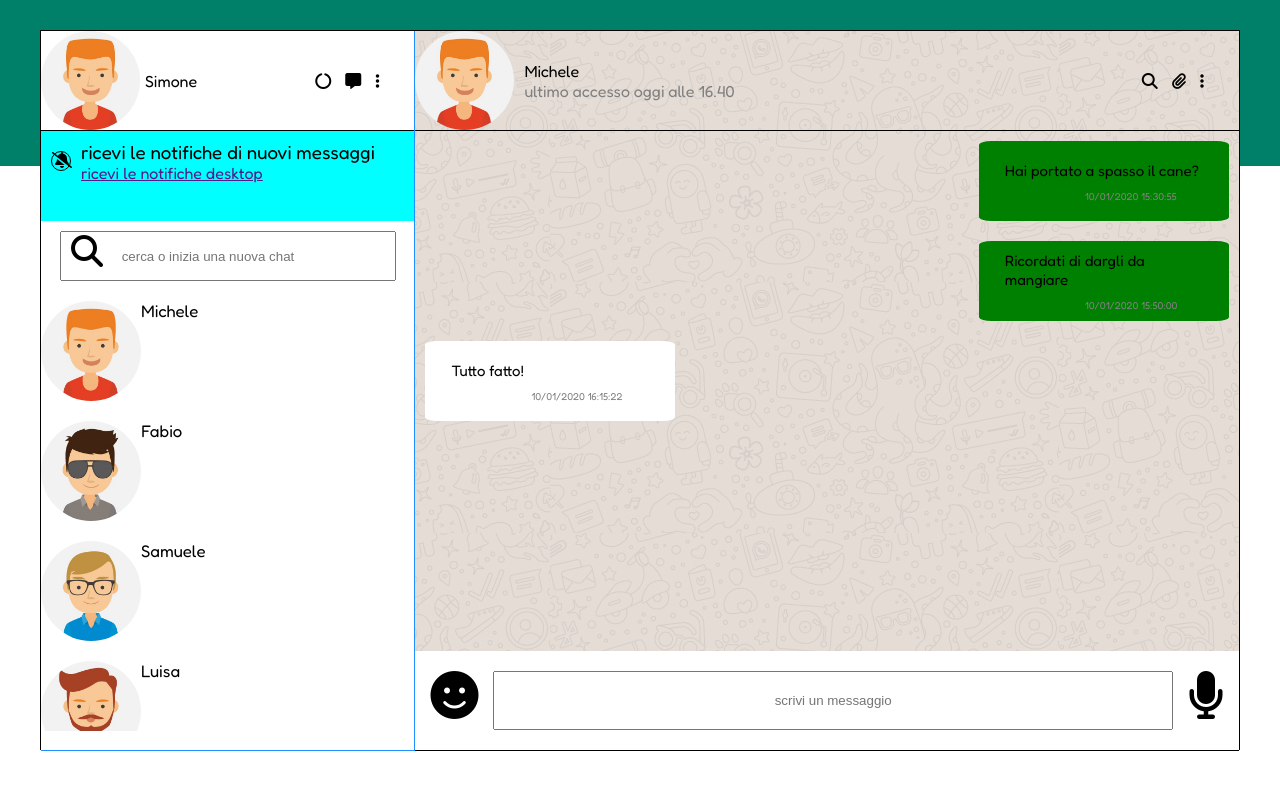
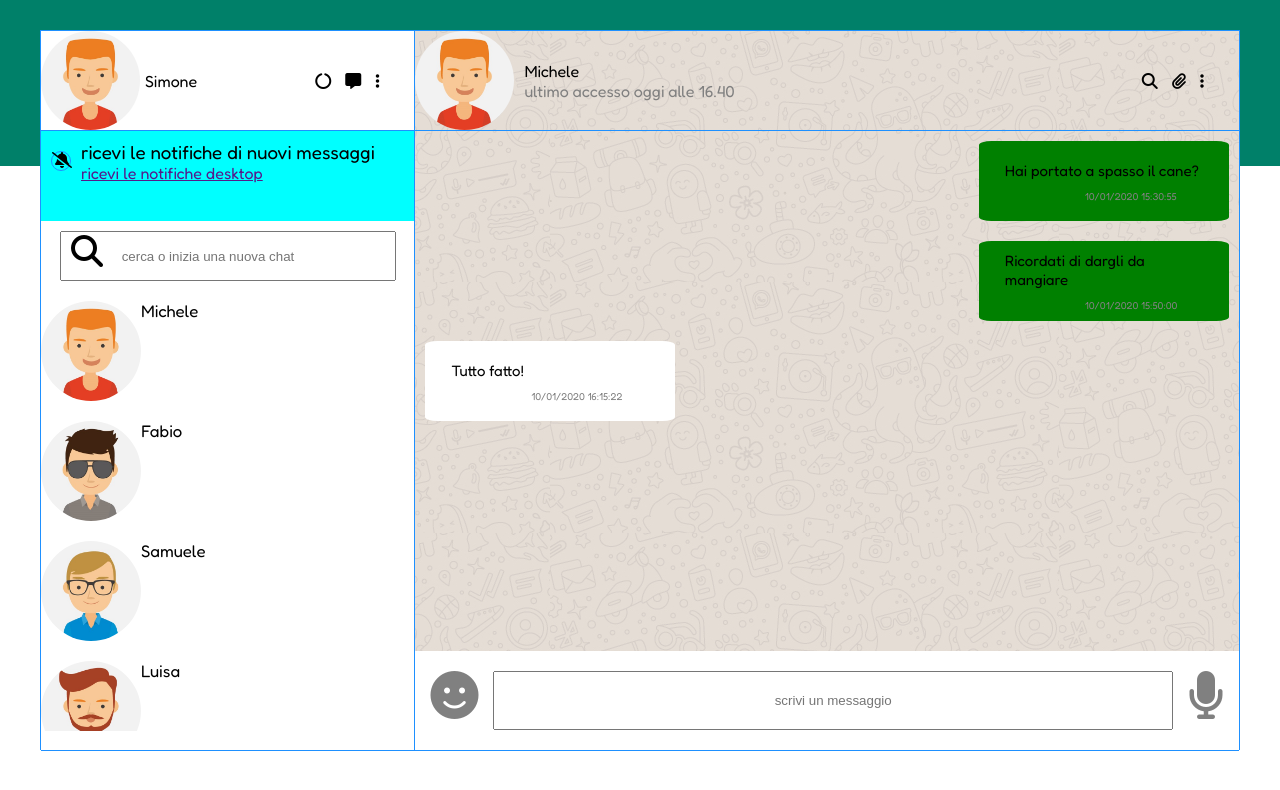
Before and after one commit to SimoneDiPrima/vue-boolzapp, a plain HTML site: page index.html in a window 1280 px wide. Drawn offline with nearby package versions, Linux system fonts and the light colour scheme.

Commit message:
modifiche colori

```diff
--- a/style.css
+++ b/style.css
@@ -18,9 +18,8 @@ body{
     display:flex;
     flex-direction:row;
     height:90vh;
-    border: 1px solid gray;
     background-image: url("img/mine.jpg");
-    border:1px solid black;
+    border:1px solid dodgerblue;
 
 }
 /* sezione sidebar contatti a sinistra */
@@ -58,7 +57,7 @@ body{
 .icon-alert-message{
     height:20px;
     width:20px;
-    border:1px solid black;
+    border:1px solid dodgerblue;
     border-radius: 50%;
     margin:10px;
     font-weight: bolder;
@@ -99,7 +98,7 @@ body{
     height: 100px;
     display:flex;
     justify-content:space-between;
-    border-bottom:1px solid black;
+    border-bottom:1px solid dodgerblue;
 }
 .header-image{
     border-radius:50%;
@@ -126,7 +125,7 @@ footer{
     height:100px;
     width:100%;
     background-color: white;
-    border-bottom: 1px solid black;
+    border-bottom: 1px solid dodgerblue;
     display:flex;
     padding:10px 10px;
 }
@@ -180,6 +179,7 @@ footer{
 .side-icons{
     font-size:300%;
     padding:5px;
+    color:gray;
 }
 .input-section{
    width:100%;
```
